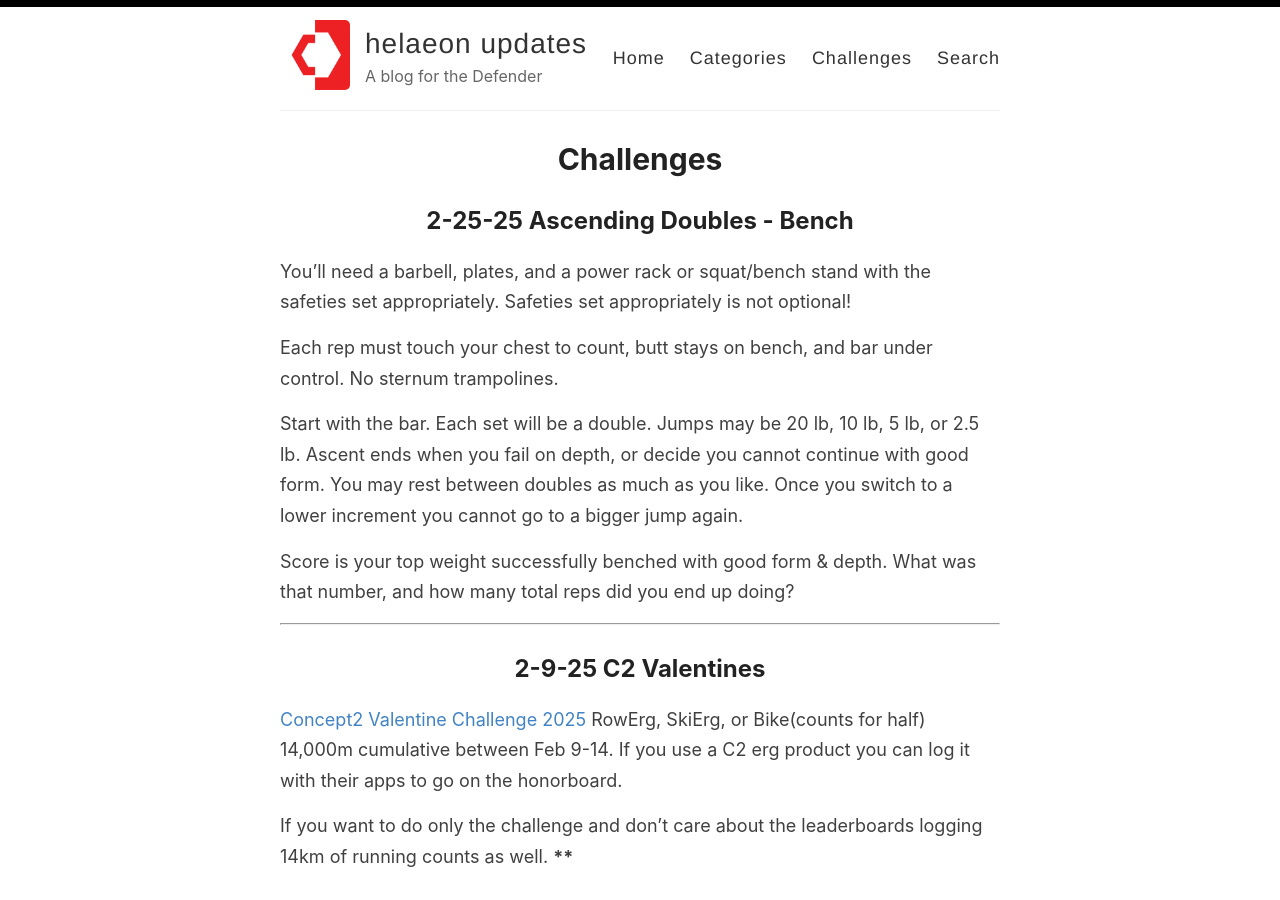
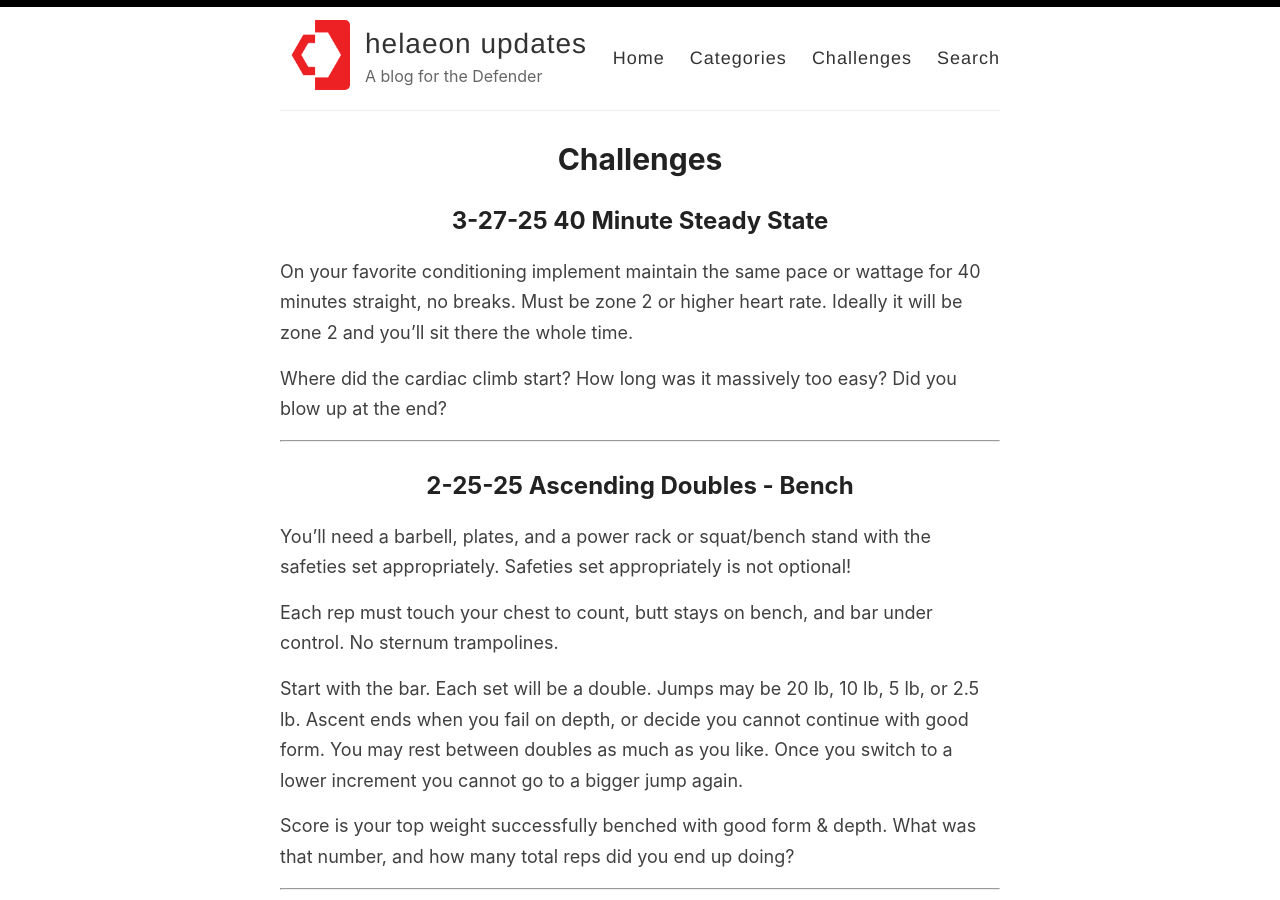
Before and after one commit to helaeon/helaeon.github.io, a Jekyll site: the page built from _pages/challenges.md, in a window 1280 px wide and 900 px high. Built offline with Jekyll 4.4.1, drawn with Linux system fonts in a browser that asks for light colours.

Commit message:
Add files via upload

```diff
--- a/_pages/challenges.md
+++ b/_pages/challenges.md
@@ -3,6 +3,14 @@ layout: page
 permalink: /challenges/
 title: Challenges
 ---
+**3-27-25 40 Minute Steady State**
+------
+On your favorite conditioning implement maintain the same pace or wattage for 40 minutes straight, no breaks. Must be zone 2 or higher heart rate. Ideally it will be zone 2 and you'll sit there the whole time.
+
+Where did the cardiac climb start? How long was it massively too easy? Did you blow up at the end?
+
+******
+
 **2-25-25 Ascending Doubles - Bench**
 ------
 You'll need a barbell, plates, and a power rack or squat/bench stand with the safeties set appropriately. Safeties set appropriately is not optional!
```
